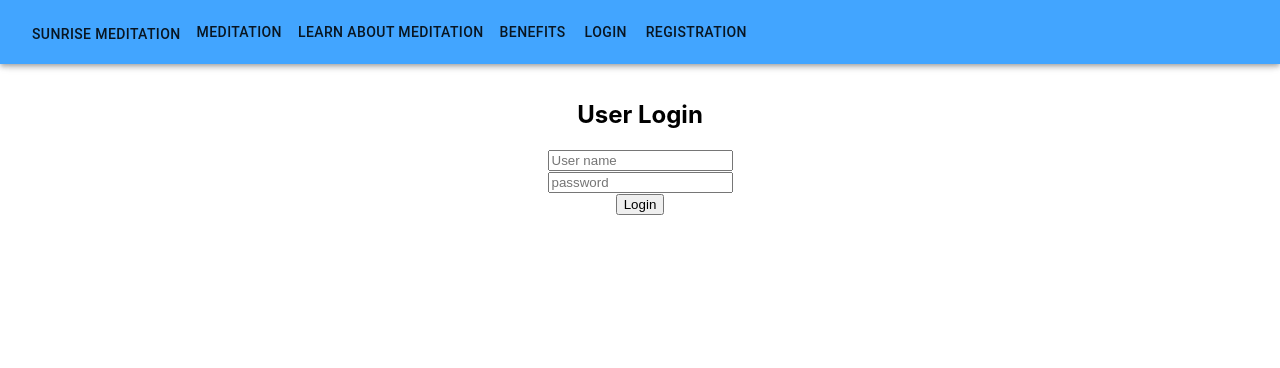
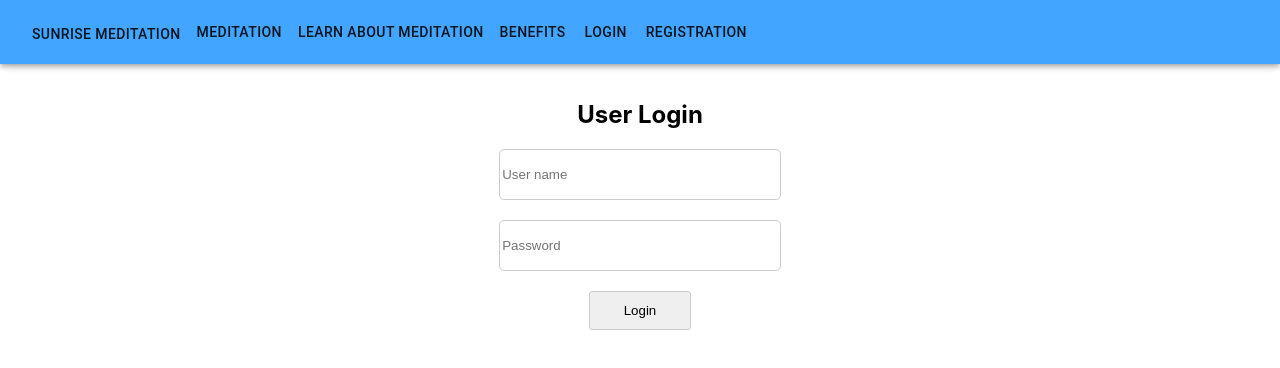
Before and after one commit to LaunchCodeLiftoffProjects/meditation-app-ui, a React (Create React App) app: page /login in a window 1280 px wide. Shown: the top 368 px of the page. Built offline with nearby package versions, Linux system fonts and the light colour scheme.

Commit message:
login style

```diff
--- a/src/pages/login.jsx
+++ b/src/pages/login.jsx
@@ -55,13 +55,21 @@ class login extends Component {
   }
 
   render() {
+    const style = {
+      marginBottom: "20px",
+      width: "22vw",
+      height: "4vw",
+      border: "1px solid #ccc",
+      borderRadius: "5px",
+
+    }
     return (
       <div>
         <div class="wrapper">
           <form class="form-signin" onSubmit={this.handleFormSubmit}>
             <h2 class="form-signin-heading">User Login</h2>
             <div className="form-group">
-              <input type="text"
+              <input style = {style} type="text"
                 class="form-control"
                 placeholder="User name"
                 name="username"
@@ -70,15 +78,16 @@ class login extends Component {
               />
             </div>
             <div className="form-group">
-              <input type="password"
+              <input style = {style}   type="password"
                 class="form-control"
-                placeholder="password"
+                placeholder="Password"
                 name="password"
                 value={this.state.password.text}
                 onChange={this.handleChange}
               />
             </div>
-            <button class="btn btn-lg btn-primary btn-block" type="submit">
+            <button style = {{width: "8vw", height: "3vw", border: "1px solid #ccc",
+      borderRadius: "3px"}}  class="btn btn-lg btn-primary btn-block" type="submit">
               Login
             </button>
           </form>
```
